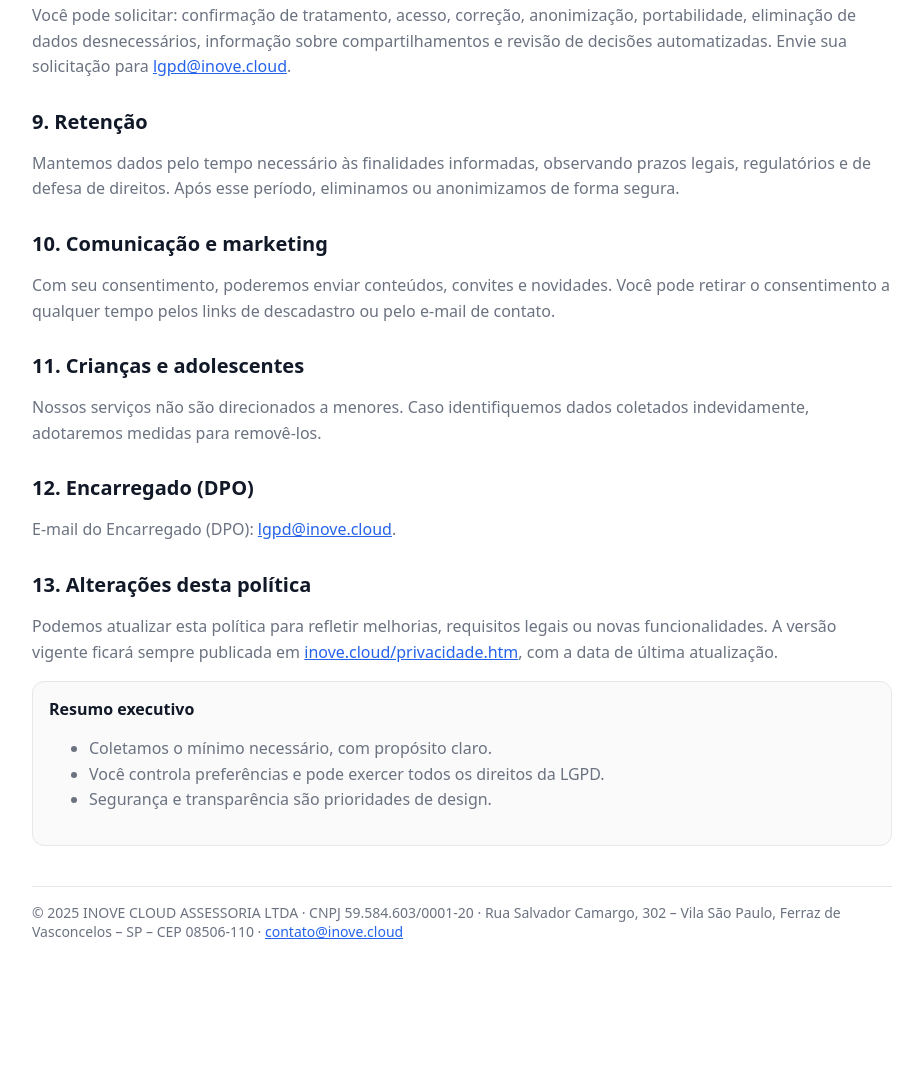
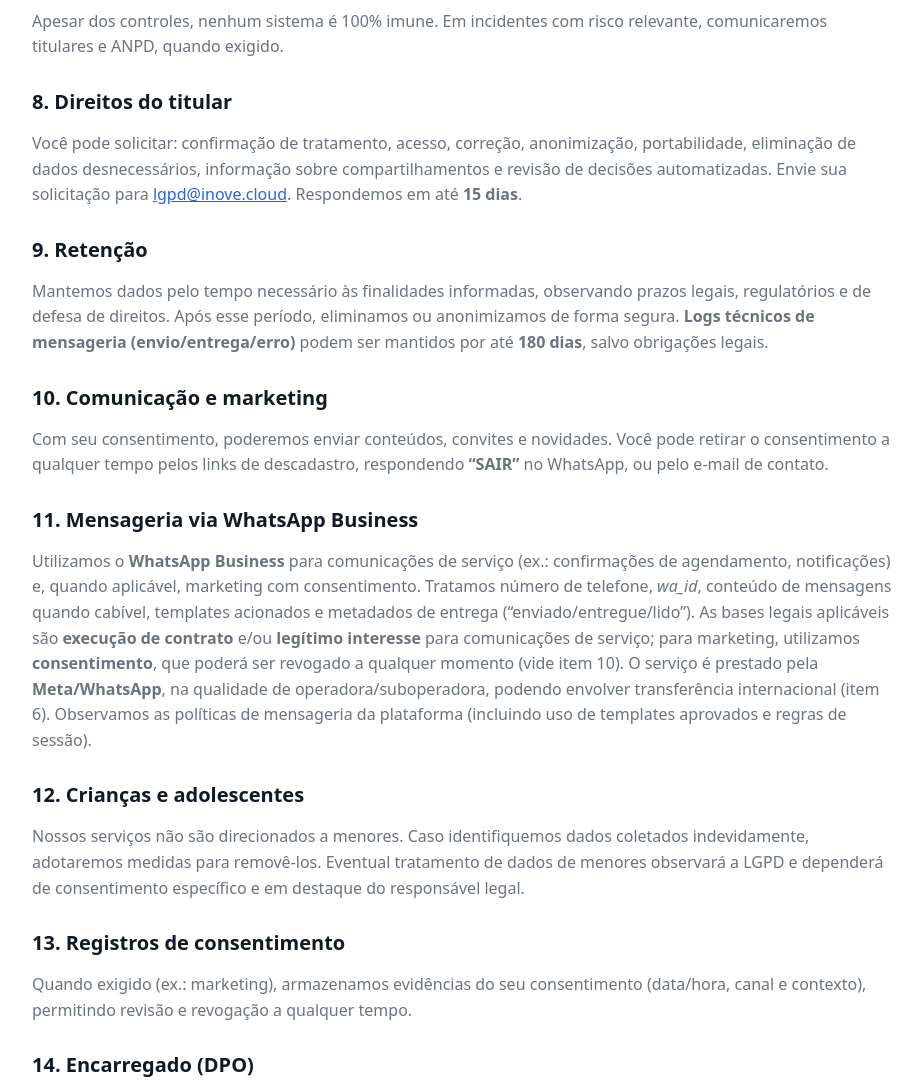
Before and after one commit to inove-cloud/inove-site, a plain HTML site: page privacidade.htm in a window 1280 px wide. Shown: the part 1518-2599 px from the top of the page, without its empty margins (178-1101 px from the left). Before the commit the page ends 2499 px from the top, so only its background shows below. Drawn offline with Linux system fonts and the light colour scheme.

Commit message:
Atualiza página de privacidade

```diff
--- a/privacidade.htm
+++ b/privacidade.htm
@@ -81,7 +81,7 @@
 <body>
   <main>
     <h1>Política de Privacidade</h1>
-    <p class="meta">Última atualização: 01/10/2025</p>
+    <p class="meta">Última atualização: 04/10/2025</p>
 
     <p>A <strong>INOVE CLOUD ASSESSORIA LTDA</strong> (CNPJ 59.584.603/0001-20), com sede na Rua Salvador Camargo, 302 –
       Vila São Paulo, Ferraz de Vasconcelos – SP – CEP 08506-110, respeita a sua privacidade e trata dados pessoais em
@@ -95,13 +95,17 @@
 
     <h2>2. Quais dados coletamos</h2>
     <ul>
-      <li><strong>Dados de identificação</strong>: nome, e-mail, telefone/WhatsApp, empresa e cargo.</li>
+      <li><strong>Dados de identificação</strong>: nome, e-mail, telefone/WhatsApp (número e identificador
+        <em>wa_id</em>), empresa e cargo.</li>
       <li><strong>Dados de uso</strong>: páginas acessadas, IP, data/hora, identificadores de dispositivo, cookies e
         eventos de navegação.</li>
       <li><strong>Dados de contratação e suporte</strong>: histórico de solicitações, logs técnicos, anexos e
         preferências.</li>
       <li><strong>Dados de pagamento/billing</strong> (quando aplicável): informações transacionais processadas por
         parceiros financeiros (não armazenamos dados de cartão).</li>
+      <li><strong>Dados de mensageria</strong>: conteúdo de mensagens quando cabível, templates acionados e metadados de
+        entrega
+        (por exemplo, status “enviado/entregue/lido”, data e hora).</li>
     </ul>
 
     <h2>3. Bases legais e finalidades</h2>
@@ -110,14 +114,15 @@
         nuvem, atender chamados e cumprir SLA.</li>
       <li><strong>Legítimo interesse</strong>: melhorar produtos, prevenir fraudes/abuso, mensurar performance e
         garantir segurança.</li>
-      <li><strong>Consentimento</strong>: comunicações de marketing (opt‑in), cookies não essenciais e demonstrações.
+      <li><strong>Consentimento</strong>: comunicações de marketing (opt-in), cookies não essenciais e demonstrações.
       </li>
       <li><strong>Obrigação legal</strong>: registros fiscais, contábeis e cumprimento de ordens de autoridades.</li>
     </ul>
 
     <h2>4. Cookies e tecnologias semelhantes</h2>
     <p>Usamos cookies para autenticação, analytics e experiência. Você pode gerenciá-los no navegador. Cookies
-      estritamente necessários podem ser essenciais para o funcionamento do site.</p>
+      estritamente necessários podem ser essenciais para o funcionamento do site. Quando aplicável, exibiremos um
+      banner para consentimento de cookies não essenciais e página de preferências.</p>
 
     <h2>5. Compartilhamento com terceiros (operadores)</h2>
     <p>Podemos compartilhar dados com provedores que nos apoiam em: hospedagem em nuvem, monitoramento, suporte,
@@ -127,7 +132,11 @@
 
     <h2>6. Transferências internacionais</h2>
     <p>Serviços de nuvem e ferramentas podem operar fora do Brasil. Adotamos cláusulas contratuais e controles técnicos
-      para garantir proteção adequada conforme a LGPD.</p>
+      para garantir proteção adequada conforme a LGPD. Para entrega de mensagens e processamento de metadados,
+      <strong>Meta/WhatsApp</strong> pode realizar transferências internacionais (por exemplo, EUA/UE/Reino Unido) em
+      nosso nome,
+      conforme políticas e salvaguardas aplicáveis.
+    </p>
 
     <h2>7. Segurança da informação</h2>
     <ul>
@@ -142,24 +151,48 @@
     <h2>8. Direitos do titular</h2>
     <p>Você pode solicitar: confirmação de tratamento, acesso, correção, anonimização, portabilidade, eliminação de
       dados desnecessários, informação sobre compartilhamentos e revisão de decisões automatizadas. Envie sua
-      solicitação para <a href="mailto:lgpd@inove.cloud">lgpd@inove.cloud</a>.</p>
+      solicitação para <a href="mailto:lgpd@inove.cloud">lgpd@inove.cloud</a>. Respondemos em até <strong>15
+        dias</strong>.</p>
 
     <h2>9. Retenção</h2>
     <p>Mantemos dados pelo tempo necessário às finalidades informadas, observando prazos legais, regulatórios e de
-      defesa de direitos. Após esse período, eliminamos ou anonimizamos de forma segura.</p>
+      defesa de direitos. Após esse período, eliminamos ou anonimizamos de forma segura. <strong>Logs técnicos de
+        mensageria
+        (envio/entrega/erro)</strong> podem ser mantidos por até <strong>180 dias</strong>, salvo obrigações legais.</p>
 
     <h2>10. Comunicação e marketing</h2>
     <p>Com seu consentimento, poderemos enviar conteúdos, convites e novidades. Você pode retirar o consentimento a
-      qualquer tempo pelos links de descadastro ou pelo e-mail de contato.</p>
+      qualquer tempo pelos links de descadastro, respondendo <strong>“SAIR”</strong> no WhatsApp, ou pelo e-mail de
+      contato.</p>
 
-    <h2>11. Crianças e adolescentes</h2>
+    <h2>11. Mensageria via WhatsApp Business</h2>
+    <p>Utilizamos o <strong>WhatsApp Business</strong> para comunicações de serviço (ex.: confirmações de agendamento,
+      notificações)
+      e, quando aplicável, marketing com consentimento. Tratamos número de telefone, <em>wa_id</em>, conteúdo de
+      mensagens quando
+      cabível, templates acionados e metadados de entrega (“enviado/entregue/lido”). As bases legais aplicáveis são
+      <strong>execução de contrato</strong> e/ou <strong>legítimo interesse</strong> para comunicações de serviço; para
+      marketing, utilizamos
+      <strong>consentimento</strong>, que poderá ser revogado a qualquer momento (vide item 10). O serviço é prestado
+      pela
+      <strong>Meta/WhatsApp</strong>, na qualidade de operadora/suboperadora, podendo envolver transferência
+      internacional (item 6).
+      Observamos as políticas de mensageria da plataforma (incluindo uso de templates aprovados e regras de sessão).
+    </p>
+
+    <h2>12. Crianças e adolescentes</h2>
     <p>Nossos serviços não são direcionados a menores. Caso identifiquemos dados coletados indevidamente, adotaremos
-      medidas para removê-los.</p>
+      medidas para removê-los. Eventual tratamento de dados de menores observará a LGPD e dependerá de
+      consentimento específico e em destaque do responsável legal.</p>
 
-    <h2>12. Encarregado (DPO)</h2>
+    <h2>13. Registros de consentimento</h2>
+    <p>Quando exigido (ex.: marketing), armazenamos evidências do seu consentimento (data/hora, canal e contexto),
+      permitindo revisão e revogação a qualquer tempo.</p>
+
+    <h2>14. Encarregado (DPO)</h2>
     <p>E-mail do Encarregado (DPO): <a href="mailto:lgpd@inove.cloud">lgpd@inove.cloud</a>.</p>
 
-    <h2>13. Alterações desta política</h2>
+    <h2>15. Alterações desta política</h2>
     <p>Podemos atualizar esta política para refletir melhorias, requisitos legais ou novas funcionalidades. A versão
       vigente ficará sempre publicada em <a href="https://inove.cloud/privacidade.htm">inove.cloud/privacidade.htm</a>,
       com a data de última atualização.</p>
@@ -168,8 +201,8 @@
       <strong>Resumo executivo</strong>
       <ul>
         <li>Coletamos o mínimo necessário, com propósito claro.</li>
-        <li>Você controla preferências e pode exercer todos os direitos da LGPD.</li>
-        <li>Segurança e transparência são prioridades de design.</li>
+        <li>Você controla preferências e pode exercer todos os direitos da LGPD (SLA de 15 dias).</li>
+        <li>Segurança, registros de consentimento e transparência são prioridades.</li>
       </ul>
     </div>
 
```
